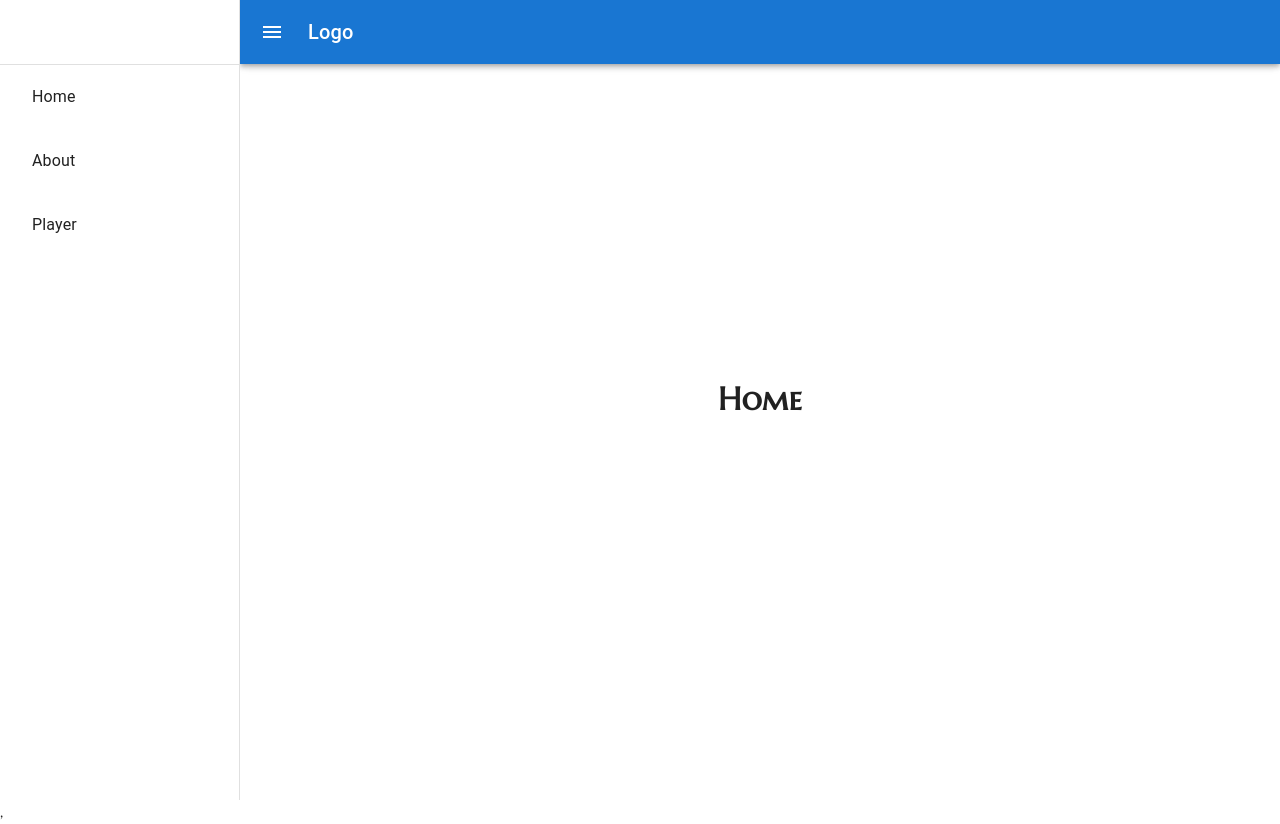
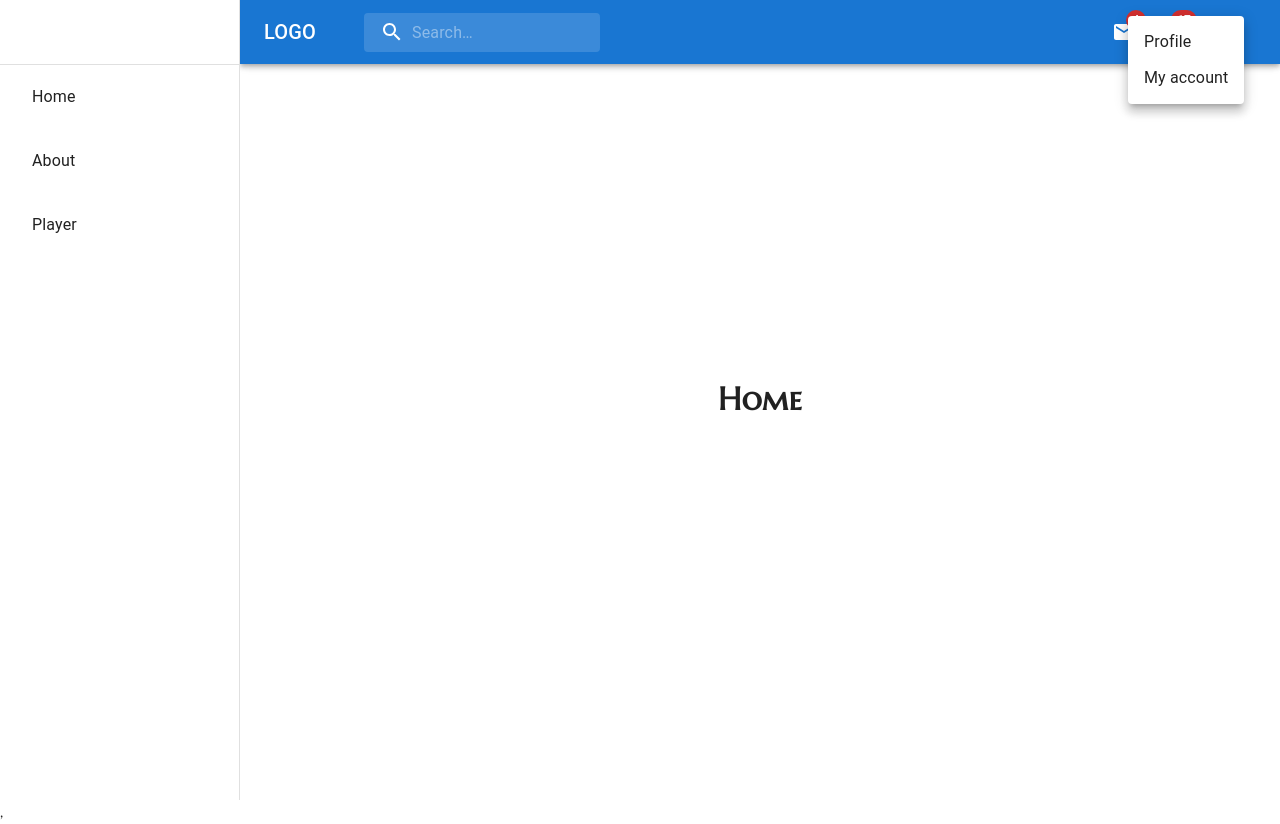
Before and after one commit to tinryu/Personal-Landing, a React (Create React App) app: page / in a window 1280 px wide. Both pictures are taken after a click on the button "account of current user". Built offline with nearby package versions, Linux system fonts and the light colour scheme.

Commit message:
drawer fix

```diff
--- a/src/components/Nav/Nav.tsx
+++ b/src/components/Nav/Nav.tsx
@@ -1,16 +1,17 @@
-import React, { useState, useEffect } from 'react';
+import React, { useState } from 'react';
 import Box from '@mui/material/Box';
 import Divider from '@mui/material/Divider';
 import Drawer from '@mui/material/Drawer';
 import ListItem from '@mui/material/ListItem';
 import ListItemText from '@mui/material/ListItemText';
 import ListItemButton from '@mui/material/ListItemButton';
+import Typography from '@mui/material/Typography';
 
 import AppBar from '@mui/material/AppBar';
 import Toolbar from '@mui/material/Toolbar';
-import Typography from '@mui/material/Typography';
 import IconButton from '@mui/material/IconButton';
 import MenuIcon from '@mui/icons-material/Menu';
+import Search from '../Search/Search';
 
 const drawerWidth = 240;
 
@@ -51,26 +52,33 @@ export default function Nav(props: Props) {
                 ml: { sm: `${drawerWidth}px` },
             }}
             >
-            <Toolbar>
+                <Toolbar>
                 <IconButton
                     edge="start"
                     color="inherit"
                     aria-label="menu"
                     onClick={handleDrawerToggle}
-                    sx={{ mr: 2 }}
+                    sx={{ mr: 2, display: { sm: 'none' } }}
                 >
                 <MenuIcon />
                 </IconButton>
-                <Typography variant="h6" noWrap component="div">
-                    Logo
+                <Typography
+                    variant="h6"
+                    noWrap
+                    component="div"
+                    sx={{ display: { xs: 'none', sm: 'block' } }}
+                    >
+                    LOGO
                 </Typography>
-            </Toolbar>
+                <Search/>
+                </Toolbar>
             </AppBar>
             <Box
                 component="nav"
                 sx={{ width: { sm: drawerWidth }, flexShrink: { sm: 0 } }}
                 aria-label="mailbox folders"
             >
+
                 <Drawer
                     container={container}
                     variant="temporary"
--- a/src/components/Search/Search.tsx
+++ b/src/components/Search/Search.tsx
@@ -1,17 +1,20 @@
-import React from 'react';
+import * as React from 'react';
 import { styled, alpha } from '@mui/material/styles';
-import AccountCircle from '@mui/icons-material/AccountCircle';
-import SearchIcon from '@mui/icons-material/Search';
+import Box from '@mui/material/Box';
+import Toolbar from '@mui/material/Toolbar';
+import IconButton from '@mui/material/IconButton';
+
 import InputBase from '@mui/material/InputBase';
 import Badge from '@mui/material/Badge';
+import MenuItem from '@mui/material/MenuItem';
+import Menu from '@mui/material/Menu';
+import SearchIcon from '@mui/icons-material/Search';
+import AccountCircle from '@mui/icons-material/AccountCircle';
 import MailIcon from '@mui/icons-material/Mail';
 import NotificationsIcon from '@mui/icons-material/Notifications';
-import Menu from '@mui/material/Menu';
-import MenuItem from '@mui/material/MenuItem';
-import Box from '@mui/material/Box';
-import IconButton from '@mui/material/IconButton';
+import MoreIcon from '@mui/icons-material/MoreVert';
 
-const SearchBar = styled('div')(({ theme }) => ({
+const Search = styled('div')(({ theme }) => ({
   position: 'relative',
   borderRadius: theme.shape.borderRadius,
   backgroundColor: alpha(theme.palette.common.white, 0.15),
@@ -51,27 +54,118 @@ const StyledInputBase = styled(InputBase)(({ theme }) => ({
   },
 }));
 
-export default function Search() {
-    const [auth, setAuth] = React.useState(true);
+export default function PrimarySearchAppBar() {
   const [anchorEl, setAnchorEl] = React.useState<null | HTMLElement>(null);
+  const [mobileMoreAnchorEl, setMobileMoreAnchorEl] =
+    React.useState<null | HTMLElement>(null);
 
-    const handleMenu = (event: React.MouseEvent<HTMLElement>) => {
+  const isMenuOpen = Boolean(anchorEl);
+  const isMobileMenuOpen = Boolean(mobileMoreAnchorEl);
+
+  const handleProfileMenuOpen = (event: React.MouseEvent<HTMLElement>) => {
     setAnchorEl(event.currentTarget);
   };
-    const handleClose = () => {
+
+  const handleMobileMenuClose = () => {
+    setMobileMoreAnchorEl(null);
+  };
+
+  const handleMenuClose = () => {
     setAnchorEl(null);
+    handleMobileMenuClose();
   };
+
+  const handleMobileMenuOpen = (event: React.MouseEvent<HTMLElement>) => {
+    setMobileMoreAnchorEl(event.currentTarget);
+  };
+
+  const menuId = 'primary-search-account-menu';
+  const renderMenu = (
+    <Menu
+      anchorEl={anchorEl}
+      anchorOrigin={{
+        vertical: 'top',
+        horizontal: 'right',
+      }}
+      id={menuId}
+      keepMounted
+      transformOrigin={{
+        vertical: 'top',
+        horizontal: 'right',
+      }}
+      open={isMenuOpen}
+      onClose={handleMenuClose}
+    >
+      <MenuItem onClick={handleMenuClose}>Profile</MenuItem>
+      <MenuItem onClick={handleMenuClose}>My account</MenuItem>
+    </Menu>
+  );
+
+  const mobileMenuId = 'primary-search-account-menu-mobile';
+  const renderMobileMenu = (
+    <Menu
+      anchorEl={mobileMoreAnchorEl}
+      anchorOrigin={{
+        vertical: 'top',
+        horizontal: 'right',
+      }}
+      id={mobileMenuId}
+      keepMounted
+      transformOrigin={{
+        vertical: 'top',
+        horizontal: 'right',
+      }}
+      open={isMobileMenuOpen}
+      onClose={handleMobileMenuClose}
+    >
+      <MenuItem>
+        <IconButton size="large" aria-label="show 4 new mails" color="inherit">
+          <Badge badgeContent={4} color="error">
+            <MailIcon />
+          </Badge>
+        </IconButton>
+        <p>Messages</p>
+      </MenuItem>
+      <MenuItem>
+        <IconButton
+          size="large"
+          aria-label="show 17 new notifications"
+          color="inherit"
+        >
+          <Badge badgeContent={17} color="error">
+            <NotificationsIcon />
+          </Badge>
+        </IconButton>
+        <p>Notifications</p>
+      </MenuItem>
+      <MenuItem onClick={handleProfileMenuOpen}>
+        <IconButton
+          size="large"
+          aria-label="account of current user"
+          aria-controls="primary-search-account-menu"
+          aria-haspopup="true"
+          color="inherit"
+        >
+          <AccountCircle />
+        </IconButton>
+        <p>Profile</p>
+      </MenuItem>
+    </Menu>
+  );
+
   return (
-        <Box>
-            <SearchBar>
+    <Box sx={{ flexGrow: 1 }}>
+        <Toolbar>
+            <Search>
                 <SearchIconWrapper>
-                <SearchIcon/>
+                    <SearchIcon />
                 </SearchIconWrapper>
                 <StyledInputBase
                     placeholder="Search…"
                     inputProps={{ 'aria-label': 'search' }}
                 />
-            </SearchBar>
+            </Search>
+            <Box sx={{ flexGrow: 1 }} />
                 <Box sx={{ display: { xs: 'none', md: 'flex' } }}>
                 <IconButton size="large" aria-label="show 4 new mails" color="inherit">
                     <Badge badgeContent={4} color="error">
@@ -87,40 +181,33 @@ export default function Search() {
                     <NotificationsIcon />
                     </Badge>
                 </IconButton>
-            </Box>
-            <Box />
-            {auth && (
-            <div>
                 <IconButton
                     size="large"
+                    edge="end"
                     aria-label="account of current user"
-                aria-controls="menu-appbar"
+                    aria-controls={menuId}
                     aria-haspopup="true"
-                onClick={handleMenu}
+                    onClick={handleProfileMenuOpen}
                     color="inherit"
                 >
                     <AccountCircle />
                 </IconButton>
-                <Menu
-                id="menu-appbar"
-                anchorEl={anchorEl}
-                anchorOrigin={{
-                    vertical: 'top',
-                    horizontal: 'right',
-                }}
-                keepMounted
-                transformOrigin={{
-                    vertical: 'top',
-                    horizontal: 'right',
-                }}
-                open={Boolean(anchorEl)}
-                onClose={handleClose}
+                </Box>
+                <Box sx={{ display: { xs: 'flex', md: 'none' } }}>
+            <IconButton
+                size="large"
+                aria-label="show more"
+                aria-controls={mobileMenuId}
+                aria-haspopup="true"
+                onClick={handleMobileMenuOpen}
+                color="inherit"
             >
-                <MenuItem onClick={handleClose}>Profile</MenuItem>
-                <MenuItem onClick={handleClose}>My account</MenuItem>
-                </Menu>
-            </div>
-            )}
+                <MoreIcon />
+            </IconButton>
+            </Box>
+        </Toolbar>
+        {renderMobileMenu}
+        {renderMenu}
     </Box>
   );
 }
```
Lines whose indentation alone changed are shown as unchanged.
